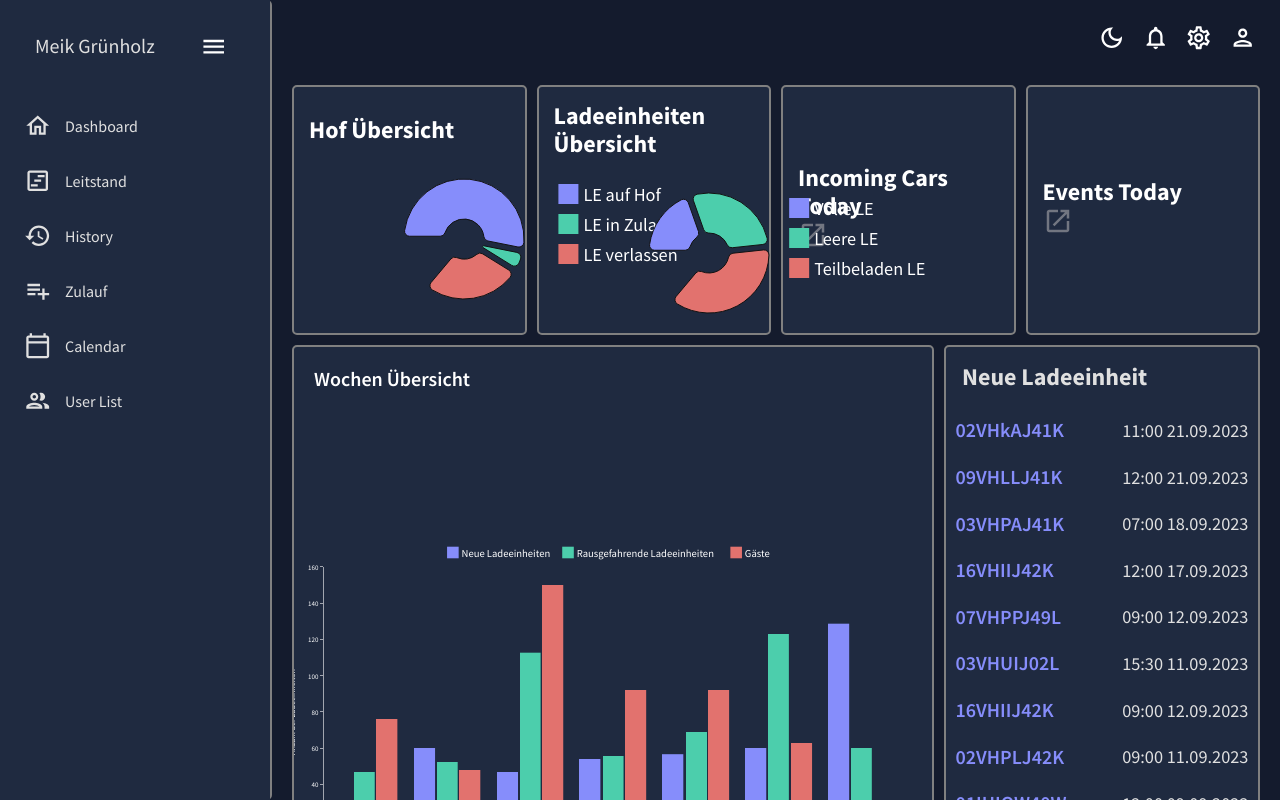
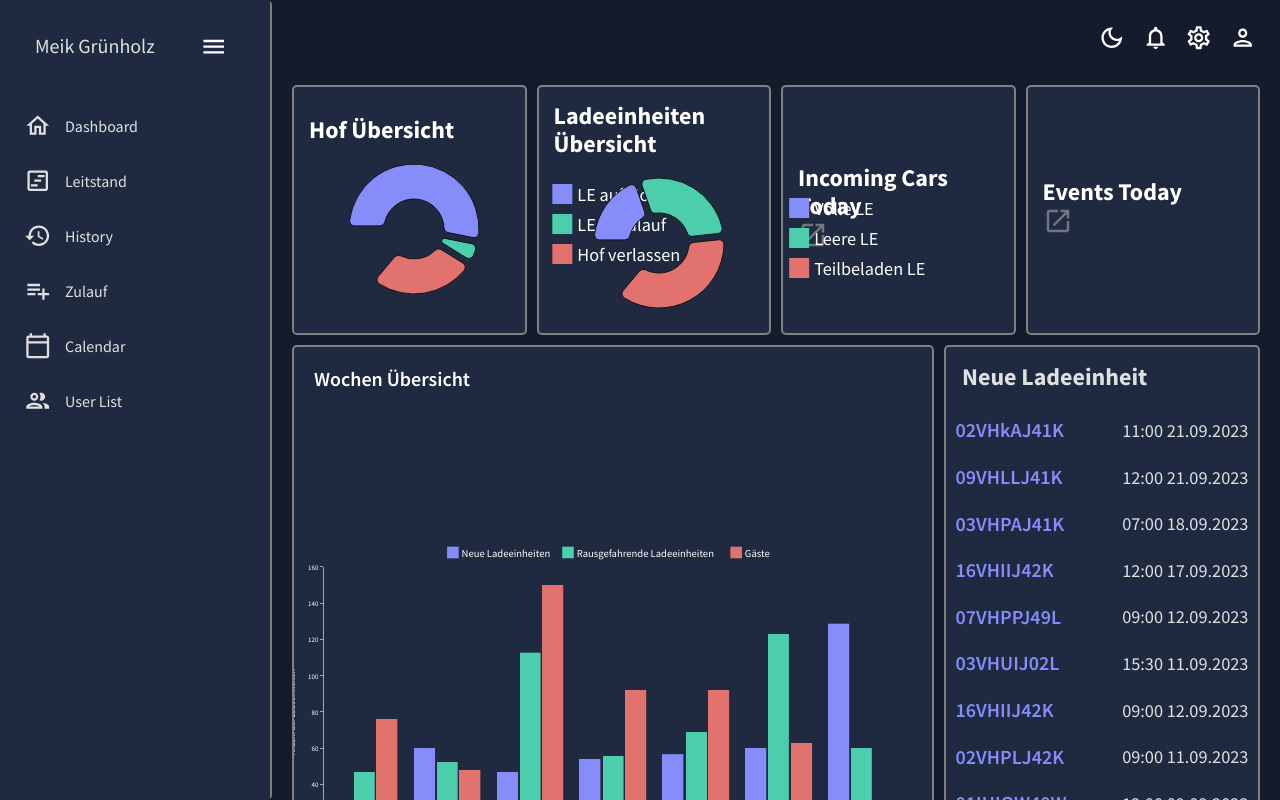
Before and after one commit to crowtek/Data-Visualization-Tool, a React (Create React App) app: page / in a window 1280 px wide. Built offline with nearby package versions, Linux system fonts and the light colour scheme.

Commit message:
added Pie chart animation

```diff
--- a/src/components/PieChart.jsx
+++ b/src/components/PieChart.jsx
@@ -1,20 +1,16 @@
-import React, { useEffect, useRef } from 'react';
+import React, { useEffect, useRef, useState } from 'react';
 import { PieChart } from '@mui/x-charts/PieChart';
-
 import { useTheme } from "@mui/material";
 import { tokens } from "../theme";
-// 1. Daten Set Neben einander setzten
-// 2. Title Anpassen
-// 3. icon hinzufügen
 
-const PieChartComponent = ({labels, chartValues}) => {
+const PieChartComponent = ({ labels, chartValues,animationTime }) => {
     const theme = useTheme();
     const colors = tokens(theme.palette.mode);
 
     let label_1;
     let label_2;
     let label_3;
-    if(labels){
+    if (labels) {
         label_1 = labels.first;
         label_2 = labels.second;
         label_3 = labels.third;
@@ -22,35 +18,45 @@ const PieChartComponent = ({labels, chartValues}) => {
     let chartValues_1;
     let chartValues_2;
     let chartValues_3;
-    if(chartValues){
+    if (chartValues) {
         chartValues_1 = chartValues.first;
         chartValues_2 = chartValues.second;
         chartValues_3 = chartValues.third;
     }
 
+    const [animate, setAnimate] = useState(false);
+
+    useEffect(() => {
+        // Trigger the animation after a delay (e.g., 500ms)
+        setTimeout(() => {
+            setAnimate(true);
+        }, animationTime ? animationTime : 500);
+    }, []);
 
     return (
+        <div className={`pie-chart-container ${animate ? 'pie-chart-fade-in' : ''}`}>
             <PieChart
                 series={[
                     {
                         data: [
-                    { id: 0,color: colors.blueAccent[400], value: chartValues_1, label: label_1 },
-                    { id: 1,color: colors.greenAccent[500], value: chartValues_2, label: label_2 },
-                    { id: 2,color: colors.redAccent[400], value: chartValues_3, label: label_3 },
+                            { id: 0, color: colors.blueAccent[400], value: chartValues_1, label: label_1 },
+                            { id: 1, color: colors.greenAccent[500], value: chartValues_2, label: label_2 },
+                            { id: 2, color: colors.redAccent[400], value: chartValues_3, label: label_3 },
                         ],
-                  innerRadius: 20,
-                  outerRadius: 60,
+                        innerRadius: 30,
+                        outerRadius: 65,
                         paddingAngle: 5,
                         cornerRadius: 5,
                         startAngle: -90,
                         endAngle: 220,
-                  cx: 150,
-                  cy: 90,
+                        cx: 100,
+                        cy: 80,
                     },
                 ]}
                 width={400}
                 height={160}
             />
+        </div>
     );
 };
 
--- a/src/components/StatBox.jsx
+++ b/src/components/StatBox.jsx
@@ -8,7 +8,7 @@ import PieChart from "./PieChart";
 
 
 
-const StatBox = ({ title, labels,chartValues, icon, link }) => {
+const StatBox = ({ title, labels,chartValues, icon, link,animationTime }) => {
   const theme = useTheme();
   const colors = tokens(theme.palette.mode);
 
@@ -26,7 +26,7 @@ const StatBox = ({ title, labels,chartValues, icon, link }) => {
 
         {labels &&
           <Box>
-            <PieChart labels={labels} chartValues={chartValues}/>
+            <PieChart labels={labels} chartValues={chartValues} animationTime={animationTime}/>
           </Box>
         }
         {link &&
--- a/src/index.css
+++ b/src/index.css
@@ -52,3 +52,16 @@ body,
 .custom-scrollbar::-webkit-scrollbar-thumb {
   border-radius: 5px;
 }
+
+
+/* Pie chart animation */
+.pie-chart-container {
+  opacity: 0;
+  transform: translateY(20px);
+  transition: opacity 1s, transform 1s;
+}
+
+.pie-chart-fade-in {
+  opacity: 1;
+  transform: translateY(0);
+}
--- a/src/scenes/Dashboard/components/HofOverview.jsx
+++ b/src/scenes/Dashboard/components/HofOverview.jsx
@@ -25,8 +25,9 @@ const CarCount = ({ vehicleData }) => {
         borderRadius="5px" border="2px solid gray">
             <StatBox
                 title="Hof Übersicht"
-                labels={{first:"LE auf Hof", second:"LE in Zulauf", third:"LE verlassen"}}
+                labels={{first:"LE auf Hof", second:"LE in Zulauf", third:"Hof verlassen"}}
                 chartValues={{first:120, second:10, third:60}}
+                animationTime={200}
             />
         </Box>
     )
--- a/src/scenes/Dashboard/components/LeOverview.jsx
+++ b/src/scenes/Dashboard/components/LeOverview.jsx
@@ -21,6 +21,7 @@ const CountDamageCar = ({vehicleData}) => {
                 title="Ladeeinheiten Übersicht"
                 labels={{first:"Volle LE", second:"Leere LE", third:"Teilbeladen LE"}}
                 chartValues={{first:20, second:30, third:40}}
+                animationTime={400}
             />
 
         </Box>
```
Lines whose indentation alone changed are shown as unchanged.
